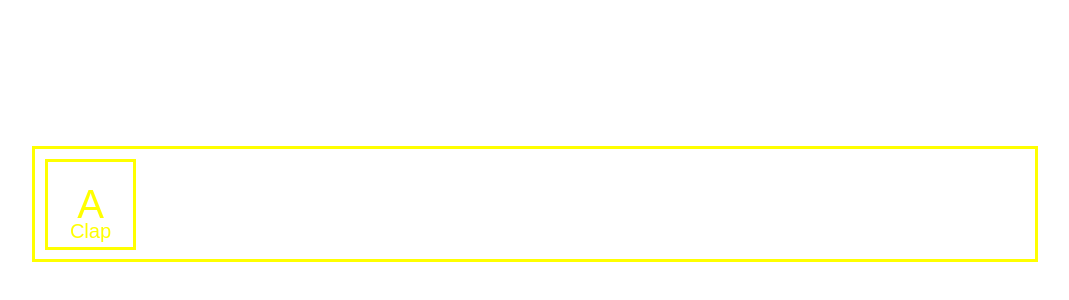
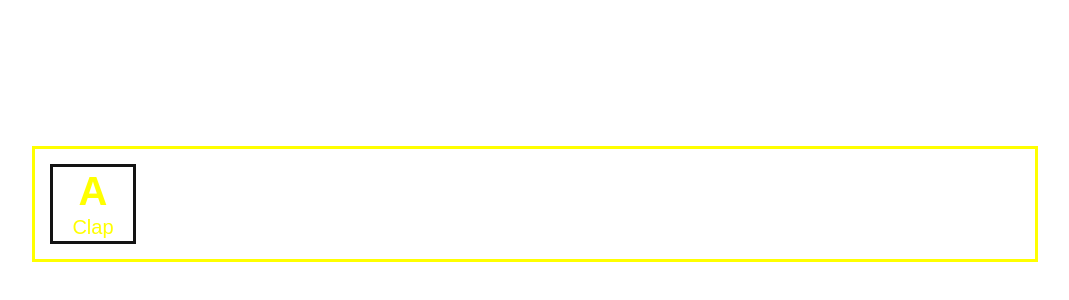
Before and after one commit to GabrielNestor/DrumKit, a website built with Parcel: page index.html in a window 1280 px wide. Shown: the part 196-496 px from the top of the page, without its empty margins (105-1174 px from the left). Built offline with nearby package versions, Linux system fonts and the light colour scheme; files whose address does not match are found by name.

Commit message:
key pop and color change

```diff
--- a/index.html
+++ b/index.html
@@ -8,8 +8,8 @@
   <body>
     <div class="notes__container">
       <div class="note" id="a">
-        <p style="font-size: 40px; color: yellow;">A</p>
-        <p class="noteinfo">Clap</p>
+        <h1>A</h1>
+        <p>Clap</p>
       </div>
     </div>
 
--- a/src/index.js
+++ b/src/index.js
@@ -1,4 +1,6 @@
 import "./styles.css";
+
+var note = document.getElementById("a");
 
 var audioClap = new Audio("sounds/clap.wav");
 var audioHihat = new Audio("sounds/hihat.wav");
@@ -12,8 +14,15 @@ var audioTink = new Audio("sounds/tink.wav");
 
 window.addEventListener("keydown", checkKeyPress);
 
+function popNote(el) {
+  el.style.transform = "scale(1.1)";
+  el.style.transition = "0.05s ease-in";
+  el.style.borderColor = "yellow";
+}
+
 function checkKeyPress(key) {
   if (key.keyCode === 65) {
+    popNote(note);
     audioClap.play();
   } else if (key.keyCode === 83) {
     audioHihat.play();
--- a/src/styles.css
+++ b/src/styles.css
@@ -4,34 +4,47 @@ body {
 }
 
 .notes__container {
+  height: 110px;
+  width: 1000px;
   border: solid;
   border-color: yellow;
-  justify-content: center;
-  height: 110px;
-  width: 1000px;
   position: fixed;
+  display: flex;
+  flex-direction: column;
   top: 50%;
   left: 50%;
   transform: translate(-50%, -50%);
-  display: flex;
-  flex-direction: column;
 }
 
 .note {
+  width: 80px;
+  height: 80px;
+  margin: 15px;
   display: flex;
+  flex-direction: column;
   border: solid;
-  border-color: yellow;
-  width: 85px;
-  height: 85px;
-  margin: 10px;
   justify-content: center;
-  align-items: center;
+  border-color: #131313;
+}
+
+.note h1 {
+  font-size: 40px;
+  color: yellow;
+  text-align: center;
+  margin: 1px;
+}
+
+.note p {
+  font-size: 20px;
+  color: yellow;
+  text-align: center;
+  margin: 1px;
 }
 
 .noteinfo {
   font-size: 20px;
   color: yellow;
-  position: absolute;
   bottom: 0;
   margin: 1rem;
+  position: fixed;
 }
```
